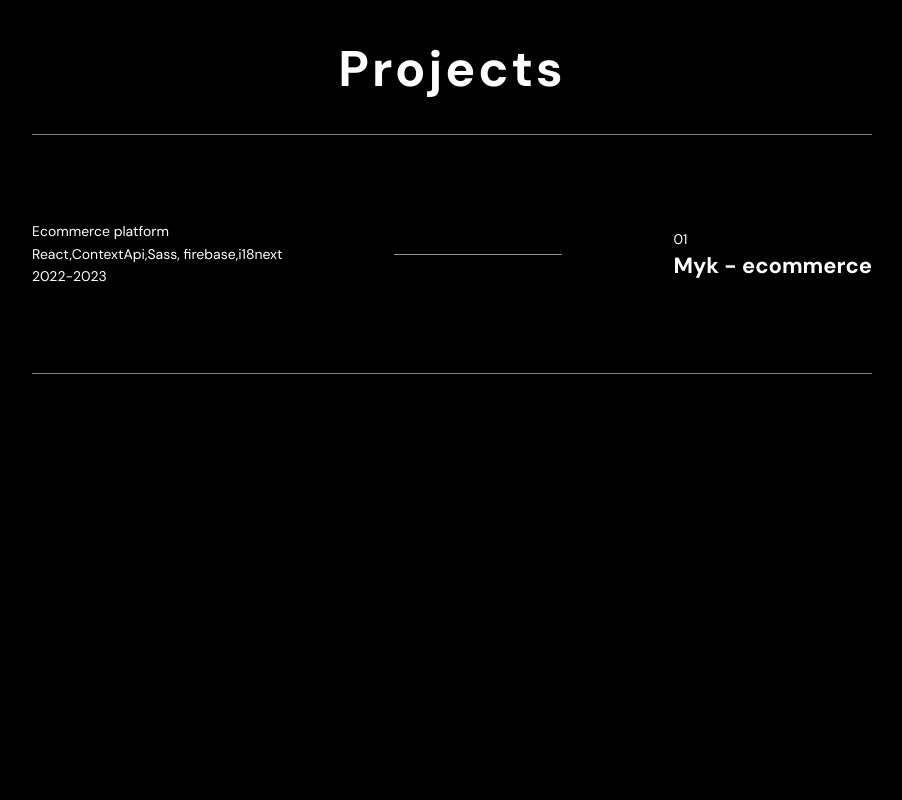
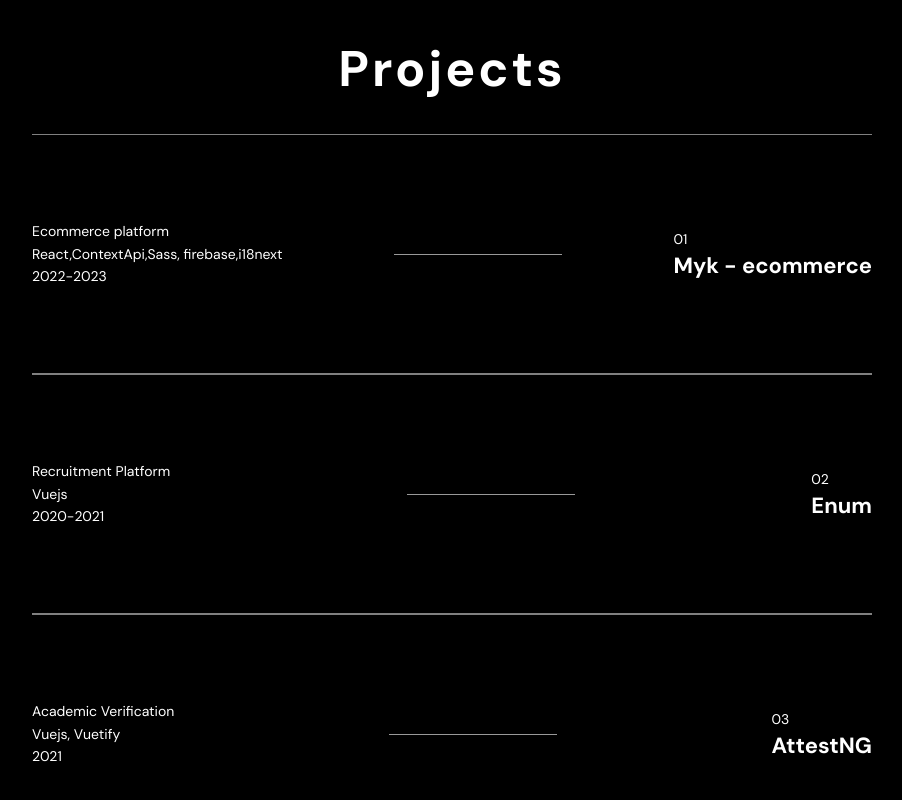
Before and after one commit to myoluwakemi/personal-website, a React (Create React App) app: page / in a window 1280 px wide. Shown: the part 924-1724 px from the top of the page, without its empty margins (188-1090 px from the left). Before the commit the page ends 1298 px from the top, so only its background shows below. Built offline with nearby package versions, Linux system fonts and the light colour scheme; a web font is replaced by a local one.

Commit message:
duplicate the projects row

```diff
--- a/src/pages/Home/index.tsx
+++ b/src/pages/Home/index.tsx
@@ -47,6 +47,34 @@ const Home = () => (
             <a href="#">Myk - ecommerce</a>
           </div>
         </ProjectRow>
+          <ProjectRow>
+          <ProjectRowDetails>
+            <span>Recruitment Platform</span>
+            <span className="framework">
+             Vuejs
+            </span>
+            <span className="year">2020-2021</span>
+          </ProjectRowDetails>
+          <Line className="line"></Line>
+          <div className="project-url">
+            <span>02</span>
+            <a href="#">Enum</a>
+          </div>
+        </ProjectRow>
+          <ProjectRow>
+          <ProjectRowDetails>
+            <span>Academic Verification</span>
+            <span className="framework">
+             Vuejs, Vuetify
+            </span>
+            <span className="year">2021</span>
+          </ProjectRowDetails>
+          <Line className="line"></Line>
+          <div className="project-url">
+            <span>03</span>
+            <a href="#">AttestNG</a>
+          </div>
+        </ProjectRow>
       </ProjectOption>
     </div>
   </HomeWrapper>
```
